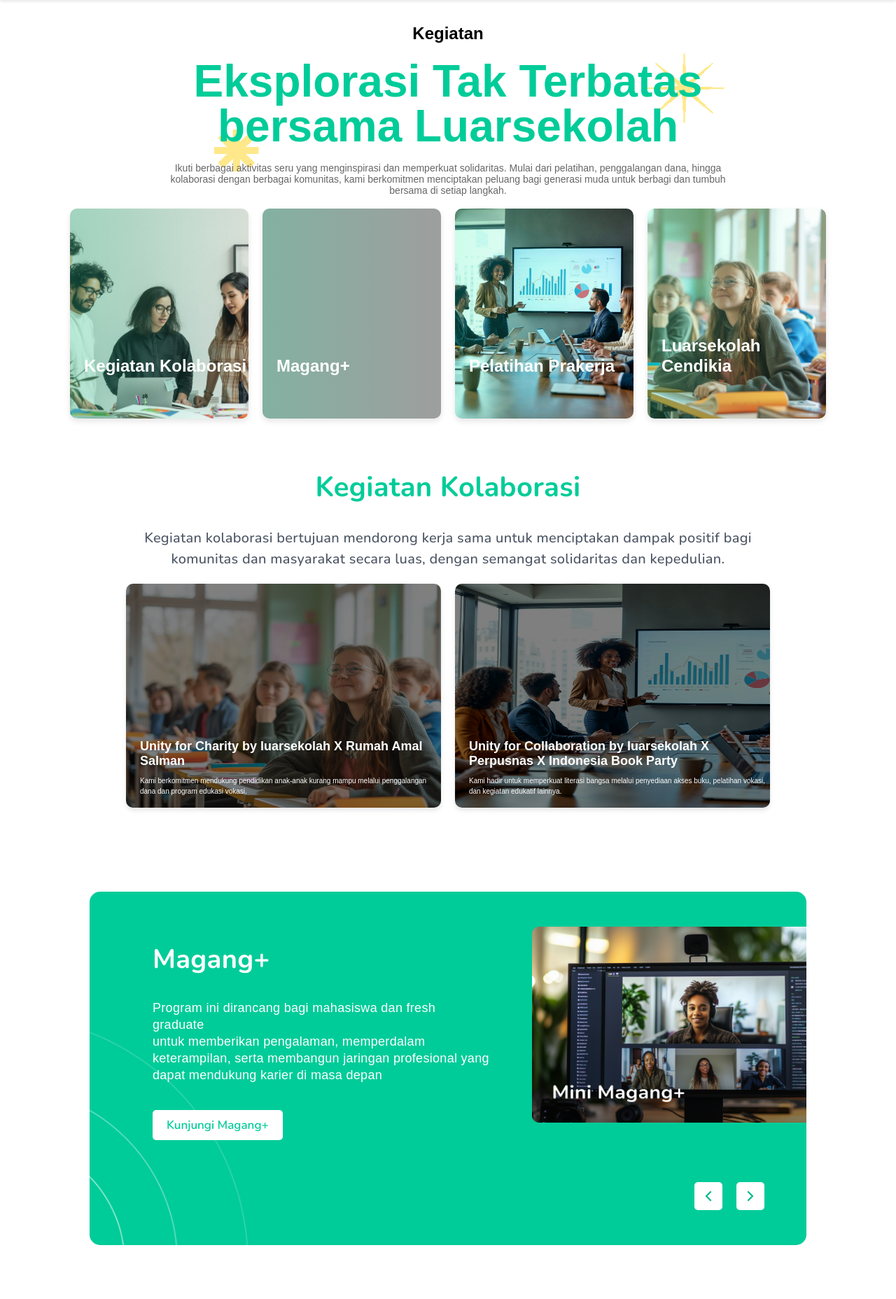
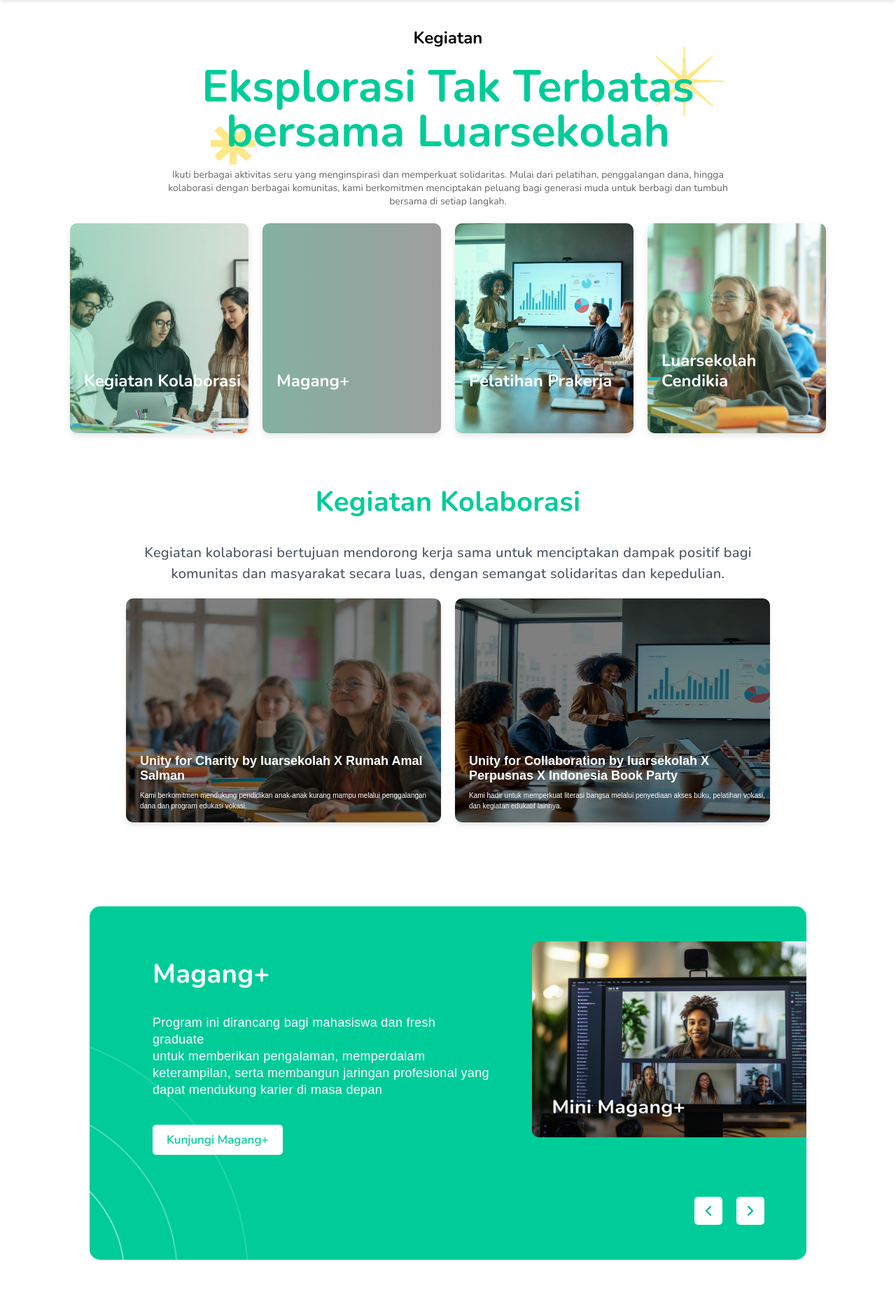
Before and after one commit to hoesnial/group-2a, a PHP site: page /group-2a/kegiatan/index.php in a window 1280 px wide. Shown: the part 64-1920 px from the top of the page at 70% size. Run offline with PHP 8.4, Linux system fonts and the light colour scheme; some libraries are stand-ins or nearby versions; grey boxes are pictures that could not be loaded.

Commit message:
update pattern

```diff
--- a/kegiatan/style.css
+++ b/kegiatan/style.css
@@ -12,6 +12,7 @@
 
 /* Header */
 .kolaborasi-header {
+  font-family: 'Nunito', sans-serif;
     position: relative;
     display: inline;
     margin: 0 auto;
@@ -45,6 +46,7 @@
 
 /* Section Cards */
 .kolaborasi-cards {
+    font-family: 'Nunito', sans-serif;
     display: flex;
     flex-wrap: wrap;
     justify-content: center;
@@ -355,7 +357,7 @@
     width: 100%;
     position: absolute;
     margin: 0 !important;
-    top: 140px;
+    top: 130px;
     left: 920px;
     max-width: 9%;
     overflow: hidden;
@@ -367,8 +369,8 @@
     width: 100%;
     position: absolute;
     margin: 0 !important;
-    top: 249px;
-    right: 910px;
+    top: 239px;
+    right: 915px;
     max-width: 5%;
     overflow: hidden;
     height: 60px;
```
